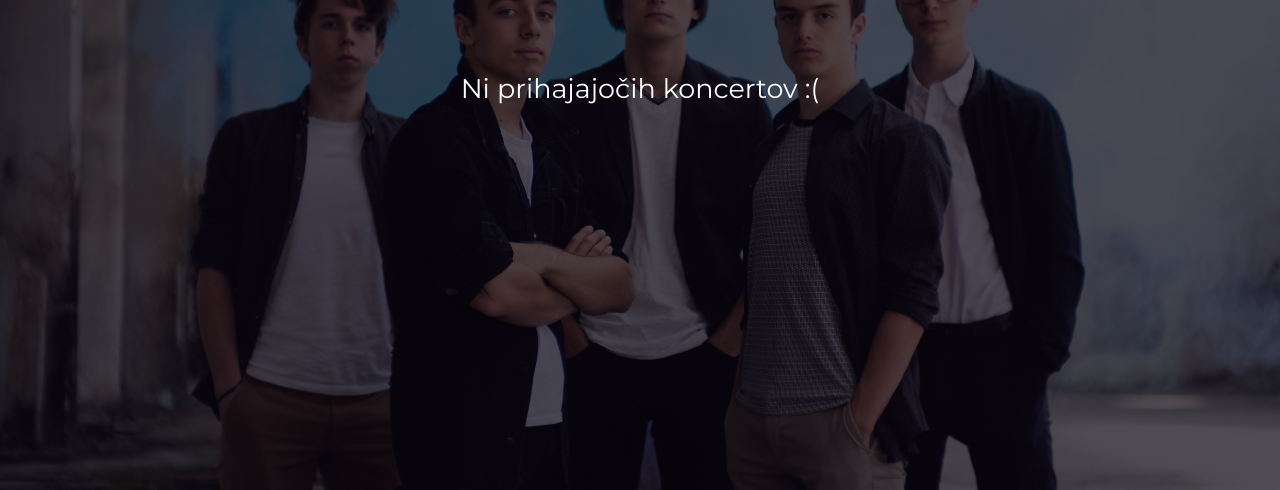
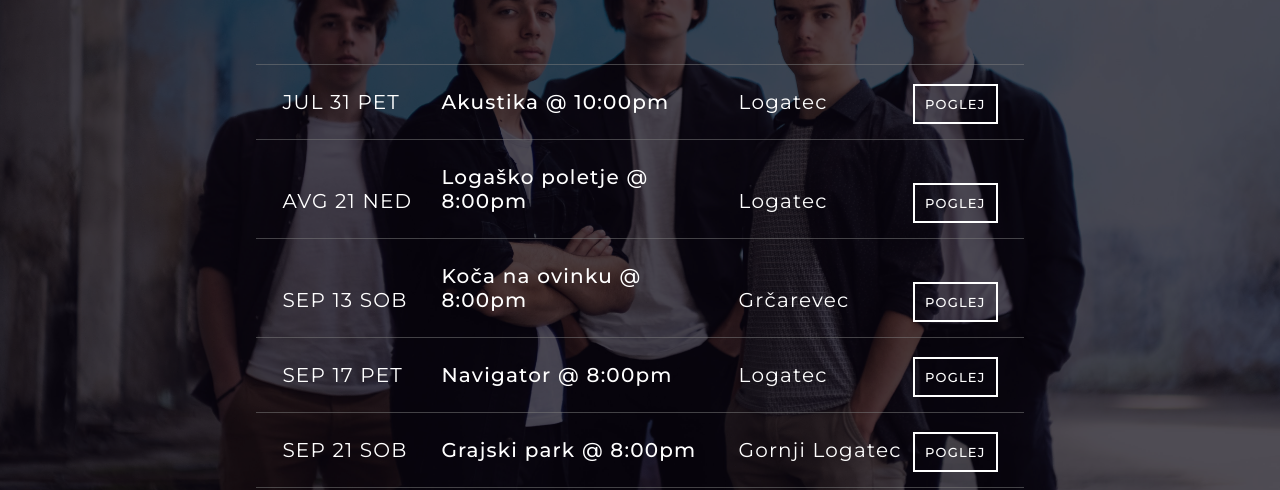
Before and after one commit to VaneSkubic/Birdland, a plain HTML site: page spili.html in a window 1280 px wide. Shown: the part 219-709 px from the top of the page. Drawn offline with Linux system fonts and the light colour scheme.

Commit message:
koncerti

```diff
--- a/spili.html
+++ b/spili.html
@@ -22,7 +22,7 @@
 
 </head>
 
-<body>
+<body class="blur">
 
     <div id="outerWrapper">
         <div class="bgOverlay darkerBg"></div>
@@ -51,28 +51,92 @@
     </header>
     <div id="title">BIRDLAND</div>
     <div id="textBox">
-        <p>
+        <!-- <p>
             Ni prihajajočih koncertov :(
-        </p>
+        </p> -->
     </div>
-    <!-- <div id="concerts">
-        <div id="concert">
+    <div id="concerts">
+        <div class="concert top">
             <span id="date">
-                JUL 31 SOB
+                JUL 31 PET
             </span>
             <span id="concertTitle">
-                Birdland - Akustika @ 10:00pm
+                Akustika @ 10:00pm
             </span>
             <span id="location">
                 Logatec
             </span>
-            <a href="#">
-                <span id="button">
+            <a href="https://www.facebook.com/birdlandofficial" target="_blank">
+                <span class="button small">
                     POGLEJ
                 </span>
             </a>
         </div>
-    </div> -->
+        <div class="concert">
+            <span id="date">
+                AVG 21 NED
+            </span>
+            <span id="concertTitle">
+                Logaško poletje @ 8:00pm
+            </span>
+            <span id="location">
+                Logatec
+            </span>
+            <a href="https://www.facebook.com/birdlandofficial" target="_blank">
+                <span class="button small">
+                    POGLEJ
+                </span>
+            </a>
+        </div>
+        <div class="concert">
+            <span id="date">
+                SEP 13 SOB
+            </span>
+            <span id="concertTitle">
+                Koča na ovinku @ 8:00pm
+            </span>
+            <span id="location">
+                Grčarevec
+            </span>
+            <a href="https://www.facebook.com/birdlandofficial" target="_blank">
+                <span class="button small">
+                    POGLEJ
+                </span>
+            </a>
+        </div>
+        <div class="concert">
+            <span id="date">
+                SEP 17 PET
+            </span>
+            <span id="concertTitle">
+                Navigator @ 8:00pm
+            </span>
+            <span id="location">
+                Logatec
+            </span>
+            <a href="https://www.facebook.com/birdlandofficial" target="_blank">
+                <span class="button small">
+                    POGLEJ
+                </span>
+            </a>
+        </div>
+        <div class="concert">
+            <span id="date">
+                SEP 21 SOB
+            </span>
+            <span id="concertTitle">
+                Grajski park @ 8:00pm
+            </span>
+            <span id="location">
+                Gornji Logatec
+            </span>
+            <a href="https://www.facebook.com/birdlandofficial" target="_blank">
+                <span class="button small">
+                    POGLEJ
+                </span>
+            </a>
+        </div>
+    </div>
     <footer class="footer bottom">
         <nav id="socials">
             <ul id="socialsList">
--- a/styles.css
+++ b/styles.css
@@ -163,7 +163,7 @@ a {
 }
 
 #single {
-    margin: 100px 0 60px 0;
+    margin: 60px 0 60px 0;
     text-align: center;
 }
 
@@ -176,46 +176,61 @@ a {
     margin: 20px;
 }
 
+.concert {
+    border-bottom: 1px solid rgba(128, 128, 128, 0.5);
+    letter-spacing: 1.2px;
+    width: 60%;
+    padding: 25px 0;
+    margin: auto;
+    text-align: center;
+}
+
+.top {
+    border-top: 1px solid rgba(128, 128, 128, 0.5);
+}
+
 #date {
     display: inline-block;
     font-size: 20px;
-    text-align: center;
-}
-
-#concert {
-    width: 60%;
-    margin: auto;
-}
-
-#date {
     text-align: left;
     width: 20%;
 }
 
 #concertTitle {
-    width: 50%;
+    display: inline-block;
+    text-align: left;
+    font-weight: 500;
+    width: 38%;
     font-size: 20px;
 }
 
 #location {
-    width: 30%;
+    text-align: left;
+    display: inline-block;
+    width: 22%;
     font-size: 20px;
 }
 
 #singleButton {
-    margin: 20px;
     padding: 18px;
     display: block;
     text-align: center;
 }
 
-#button {
+.button {
     padding: 15px;
     border: 3px solid white;
     transition: .2s;
 }
 
-#button:hover {
+.button:hover {
     color: black;
     background-color: white;
 }
+
+.small {
+    font-size: 13px;
+    font-weight: 500;
+    padding: 10px;
+    border: 2px solid white;
+}
```
Also changed, not shown: glasba.html (+1 -1 lines).
